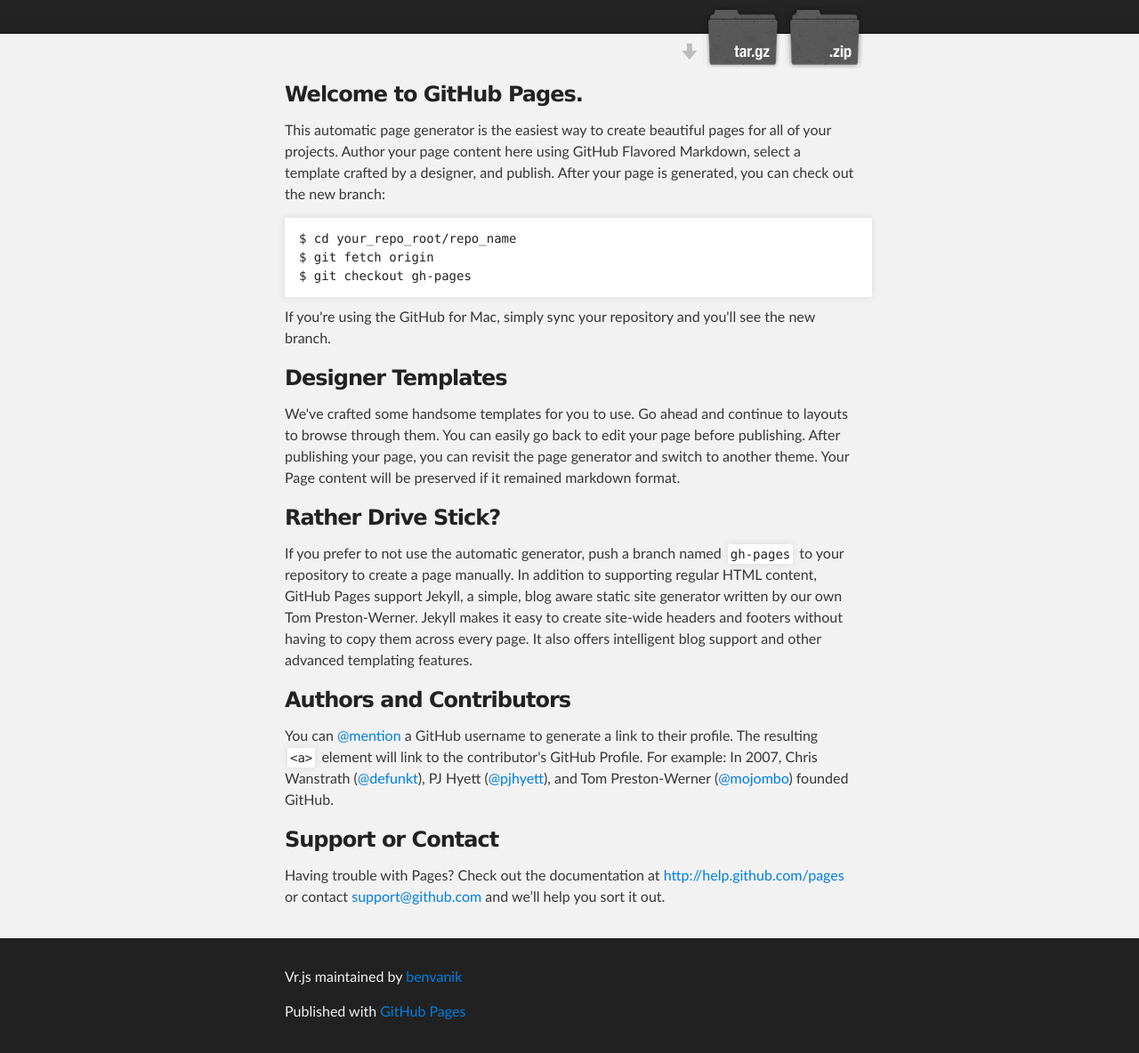
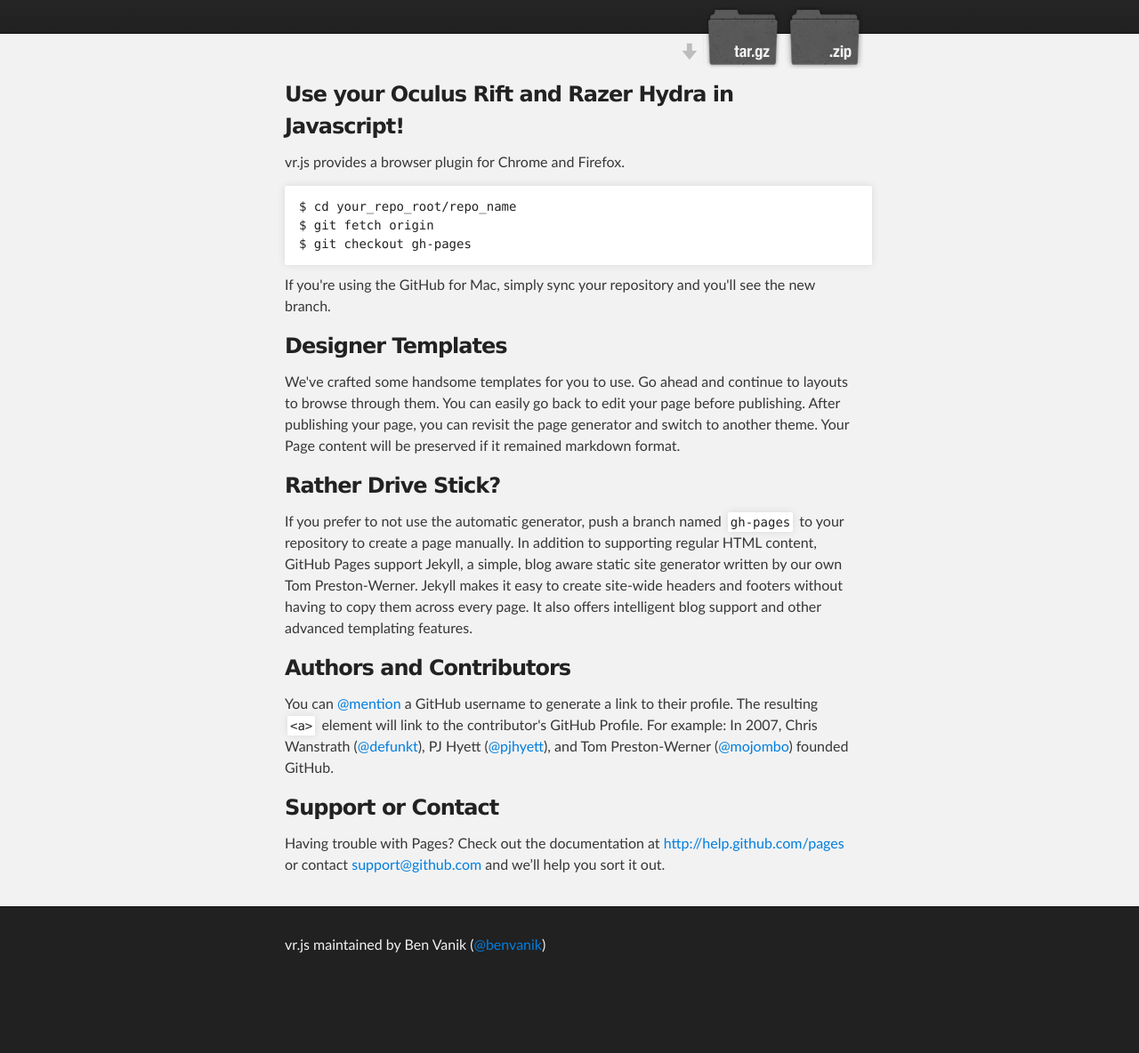
Before and after one commit to benvanik/vr.js, a plain HTML site: page index-temp.html in a window 1280 px wide. Shown: the part 172-1356 px from the top of the page at 89% size. After the commit the page ends 1281 px from the top, so only its background shows below. Drawn offline with Linux system fonts and the light colour scheme.

Commit message:
Cleaning up the gh-pages default stuff.

```diff
--- a/index.html
+++ b/index-temp.html
@@ -1,26 +1,19 @@
 <!DOCTYPE html>
 <html>
-
   <head>
     <meta charset='utf-8' />
     <meta http-equiv="X-UA-Compatible" content="chrome=1" />
-    <meta name="description" content="Vr.js : NPAPI plugin to expose fun VR devices to Javascript." />
-
+    <meta name="description" content="vr.js : NPAPI plugin to expose fun VR devices to Javascript." />
     <link rel="stylesheet" type="text/css" media="screen" href="stylesheets/stylesheet.css">
-
-    <title>Vr.js</title>
+    <title>vr.js</title>
   </head>
-
   <body>
-
     <!-- HEADER -->
     <div id="header_wrap" class="outer">
       <header class="inner">
         <a id="forkme_banner" href="https://github.com/benvanik/vr.js">View on GitHub</a>
-
-          <h1 id="project_title">Vr.js</h1>
+        <h1 id="project_title">vr.js</h1>
         <h2 id="project_tagline">NPAPI plugin to expose fun VR devices to Javascript.</h2>
-
         <section id="downloads">
           <a class="zip_download_link" href="https://github.com/benvanik/vr.js/zipball/master">Download this project as a .zip file</a>
           <a class="tar_download_link" href="https://github.com/benvanik/vr.js/tarball/master">Download this project as a tar.gz file</a>
@@ -31,9 +24,10 @@
     <!-- MAIN CONTENT -->
     <div id="main_content_wrap" class="outer">
       <section id="main_content" class="inner">
-        <h3>Welcome to GitHub Pages.</h3>
 
-<p>This automatic page generator is the easiest way to create beautiful pages for all of your projects. Author your page content here using GitHub Flavored Markdown, select a template crafted by a designer, and publish. After your page is generated, you can check out the new branch:</p>
+<h3>Use your Oculus Rift and Razer Hydra in Javascript!</h3>
+
+<p>vr.js provides a browser plugin for Chrome and Firefox.</p>
 
 <pre><code>$ cd your_repo_root/repo_name
 $ git fetch origin
@@ -57,14 +51,14 @@
 <h3>Support or Contact</h3>
 
 <p>Having trouble with Pages? Check out the documentation at <a href="http://help.github.com/pages">http://help.github.com/pages</a> or contact <a href="mailto:support@github.com">support@github.com</a> and we’ll help you sort it out.</p>
+
       </section>
     </div>
 
     <!-- FOOTER  -->
     <div id="footer_wrap" class="outer">
       <footer class="inner">
-        <p class="copyright">Vr.js maintained by <a href="https://github.com/benvanik">benvanik</a></p>
-        <p>Published with <a href="http://pages.github.com">GitHub Pages</a></p>
+        <p class="copyright">vr.js maintained by Ben Vanik (<a href="https://twitter.com/benvanik">@benvanik</a>)</p>
       </footer>
     </div>
 
@@ -78,7 +72,5 @@
         pageTracker._trackPageview();
       } catch(err) {}
     </script>
-
-
   </body>
 </html>
--- a/javascripts/main.js
+++ /dev/null
@@ -1 +0,0 @@
-console.log('This would be the main JS file.');
```
Also changed, not shown: params.json (deleted, +0 -1 lines). Lines whose indentation alone changed are shown as unchanged.
